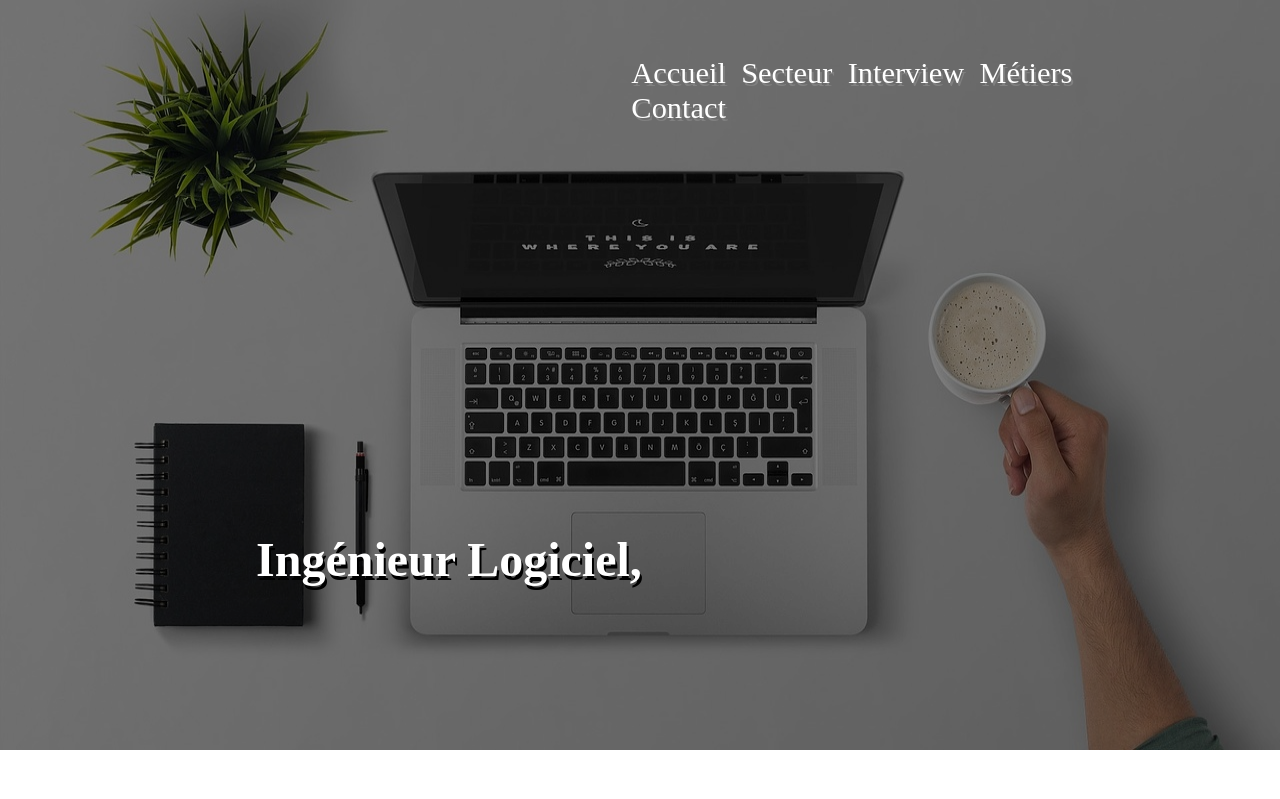
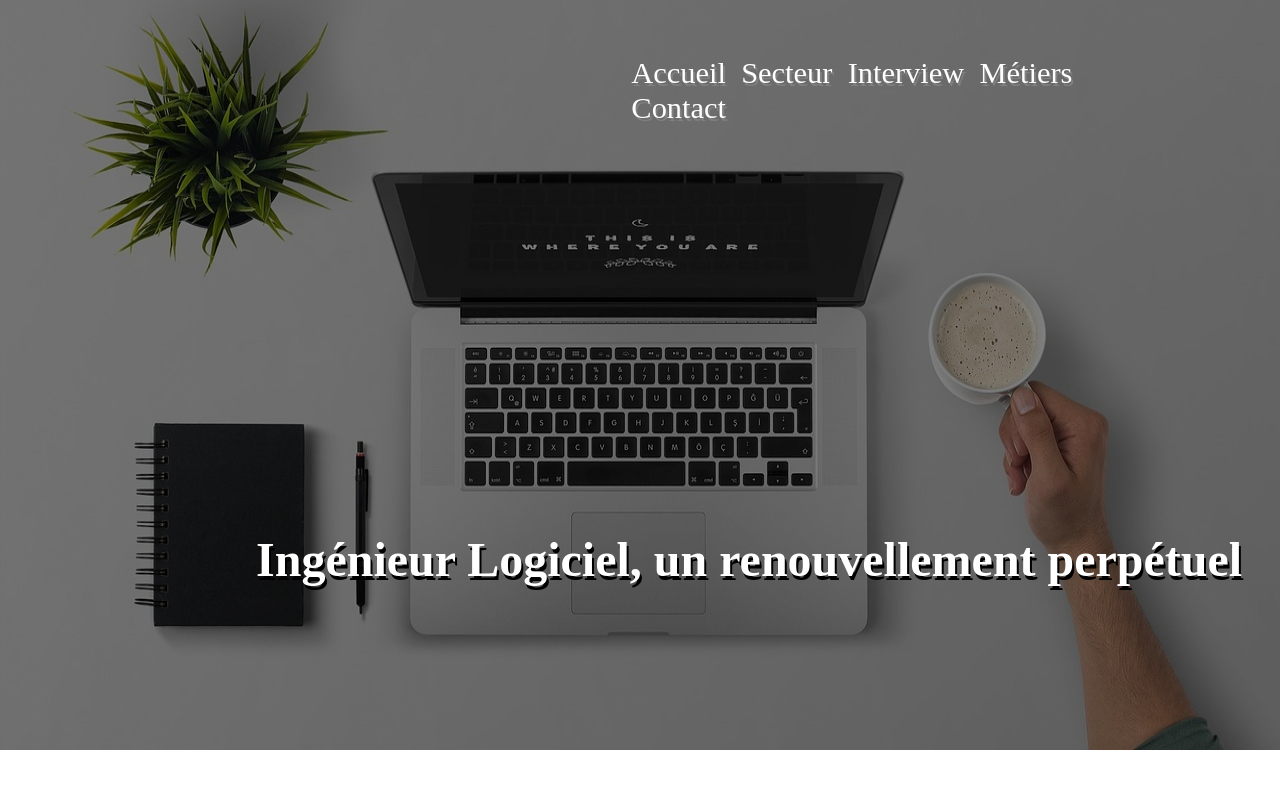
Before and after one commit to ThomasLavergn/PPT1, a plain HTML site: page ingenieur_logiciel.html in a window 1280 px wide. Shown: the top 799 px of the page. Drawn offline with Linux system fonts and the light colour scheme.

Commit message:
Add files via upload

```diff
--- a/ingenieur_logiciel.html
+++ b/ingenieur_logiciel.html
@@ -15,21 +15,21 @@
 				<li><a href="metiers.html">Métiers</a></li>
 				<li><a href="contact.html">Contact</a></li>
 			</ul>
-			<h1 id="text1">Ingénieur Logiciel, </h1>
+			<h1 id="text1">Ingénieur Logiciel, un renouvellement perpétuel</h1>
 		</div>
 		<div id="contenu">
 			<p class="intro">
 				Avec l'avancée technologique et le perfectionnement continu du numérique, les entreprises doivent redoubler d’effort pour se maintenir à jour, innover et faire ainsi face à leurs concurrents. Un des métiers leur permettant de réaliser ces actions et d’atteindre leurs objectifs est celui d’ingénieur logiciel . Il s'agit d'un métier plutôt complexe, mais relativement demandé et qui apporte une expérience importante.
-			  <br>(A la ligne, alinéa) Le principal objectif de l'ingénieur logiciel est de créer des progiciels pour les entreprises, dans le but de faciliter leur gestion, leur comptabilité, etc.</p>
+			  <br>&nbsp;&nbsp;&nbsp;&nbsp;&nbsp;Le principal objectif de l'ingénieur logiciel est de créer des progiciels pour les entreprises, dans le but de faciliter leur gestion, leur comptabilité, etc.</p>
 			<hr class="l-g"><hr class="l-d"><h3>Des études longues nécessaires mais rentables</h3>
 			<p>
 				En France, il existe de nombreux diplômes permettant d’accéder à cette profession nécessitant au moins cinq années d’études. La plupart sont des diplômes obtenus à la sortie d’une école d’ingénieur, telles que les Écoles polytechniques des universités de Nice ou de Paris, mais il est aussi possible de réaliser  un master, tel que le master pro informatique spécialité génie logiciel ou encore le master MIAGE (Méthodes Informatiques Appliquées à la Gestion des Entreprises). La majorité de ces formations peuvent  s’effectuer dans les principales grandes villes de France, ce qui rend la profession relativement accessible aux étudiants motivés.
-					<br>(A la ligne, alinéa) A la sortie d’école, un ingénieur logiciel peut prétendre à un salaire de 2300€ brut par mois. En fin de carrière, le salaire mensuel monte en moyenne aux alentours de 5 700€.			</p>
+					<br>&nbsp;&nbsp;&nbsp;&nbsp;&nbsp;A la sortie d’école, un ingénieur logiciel peut prétendre à un salaire de 2300€ brut par mois. En fin de carrière, le salaire mensuel monte en moyenne aux alentours de 5 700€.			</p>
 			<hr class="l-g"><hr class="l-d"><h3>De nombreuses compétences et capacités requises</h3>
 			<p>
 				De nombreuses compétences et qualités sont requises pour être efficace en tant qu’ingénieur logiciel. Tout d’abord, ce dernier doit maîtriser un maximum de langages de programmation dans le but de s’adapter à la demande de l’entreprise pour laquelle il travaille. Ainsi il pourra être capable de passer d’un langage à un autre pour proposer des solutions plus élaborées.
-					<br>(A la ligne, alinéa)Être créatif, méthodique, rigoureux et discipliné s’avère indispensable dans ce type de profession. Ensuite, s’il est vrai que l’ingénieur  logiciel à tendance à développer ses progiciels en toute autonomie, il doit néanmoins avoir l’esprit ouvert puisqu’il est souvent confronté au travail d’équipe, notamment avec d’autres développeurs. Sa communication et ses qualités relationnelles vont donc jouer un rôle important dans sa carrière.
-					<br>(A la ligne, alinéa)Enfin, l’une des plus grandes compétences attendues par les ESN (Entreprise de Services du Numérique) lors du recrutement d’ingénieurs logiciel est la maîtrise de la langue anglaise. Cette dernière est primordiale : en effet, les publications et la documentation des progiciels sont presque exclusivement en anglais.			</p>
+					<br>&nbsp;&nbsp;&nbsp;&nbsp;&nbsp;Être créatif, méthodique, rigoureux et discipliné s’avère indispensable dans ce type de profession. Ensuite, s’il est vrai que l’ingénieur  logiciel à tendance à développer ses progiciels en toute autonomie, il doit néanmoins avoir l’esprit ouvert puisqu’il est souvent confronté au travail d’équipe, notamment avec d’autres développeurs. Sa communication et ses qualités relationnelles vont donc jouer un rôle important dans sa carrière.
+					<br>&nbsp;&nbsp;&nbsp;&nbsp;&nbsp;Enfin, l’une des plus grandes compétences attendues par les ESN (Entreprise de Services du Numérique) lors du recrutement d’ingénieurs logiciel est la maîtrise de la langue anglaise. Cette dernière est primordiale : en effet, les publications et la documentation des progiciels sont presque exclusivement en anglais.			</p>
 
 			<hr class="l-g"><hr class="l-d"><h3>Un rythme bien défini</h3>
 			<p>
@@ -44,6 +44,6 @@
 			<hr class="l-g"><hr class="l-d"><h3> Ce qui nous attire dans cette profession</h3>
 			<p>
 				Ce qui est particulièrement attirant dans cette profession est le fait de pouvoir créer un logiciel ou une application, puis de voir sa création évoluer, s’améliorer et prendre parfois des tournants inattendus.
-				<br>(A la ligne, alinéa)Ce métier est d’autant plus intéressant puisqu'il permet de travailler sur plusieurs étapes du développement d'un logiciel. De plus, il donne la possibilité de gérer une équipe et d'avoir un bon salaire. Enfin, sur le long terme, ce métier n'est pas du tout monotone puisque les "missions" ne sont pas les même entre différents logiciels			</p>
+				<br>&nbsp;&nbsp;&nbsp;&nbsp;&nbsp;Ce métier est d’autant plus intéressant puisqu'il permet de travailler sur plusieurs étapes du développement d'un logiciel. De plus, il donne la possibilité de gérer une équipe et d'avoir un bon salaire. Enfin, sur le long terme, ce métier n'est pas du tout monotone puisque les "missions" ne sont pas les même entre différents logiciels			</p>
 	</body>
 </html>
```
